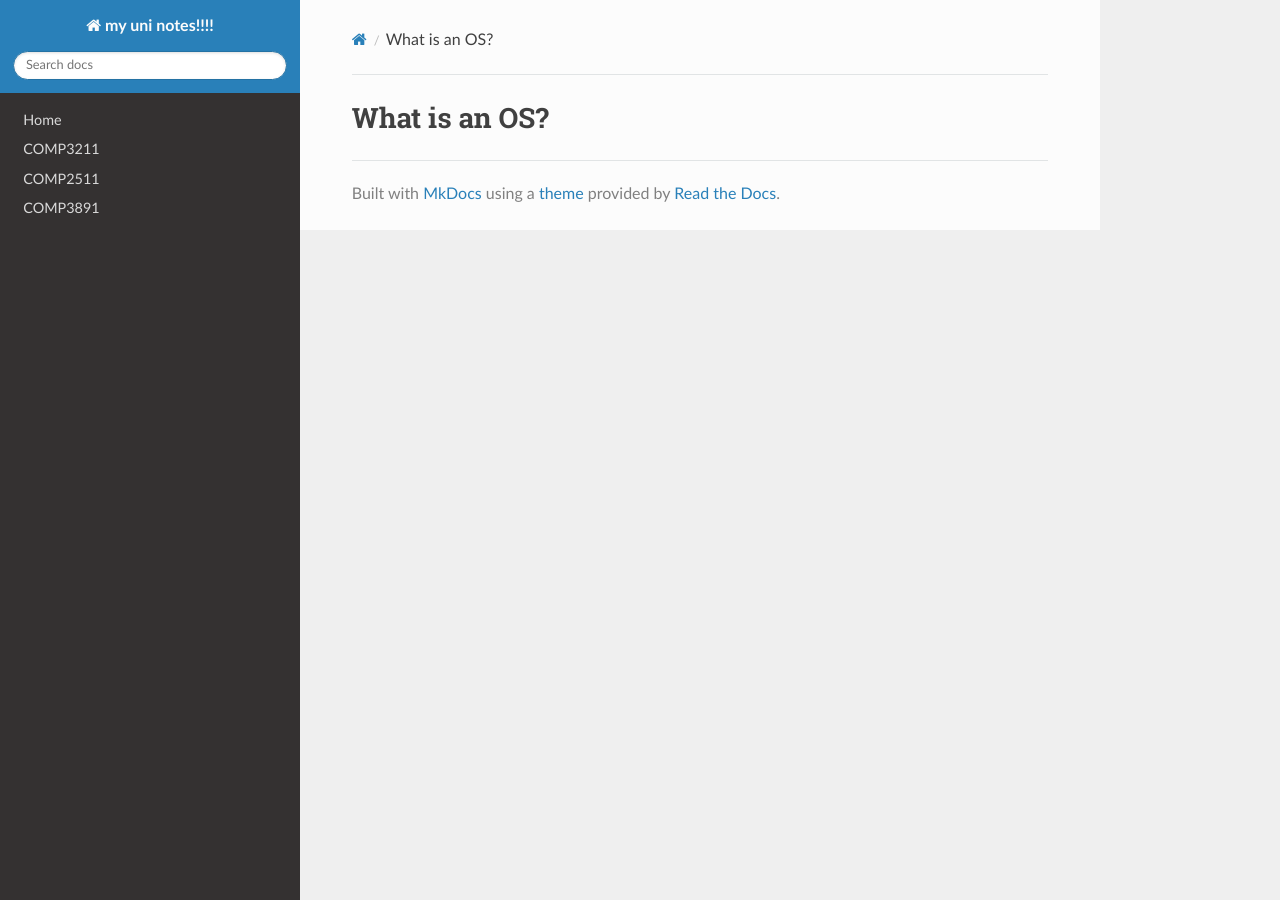
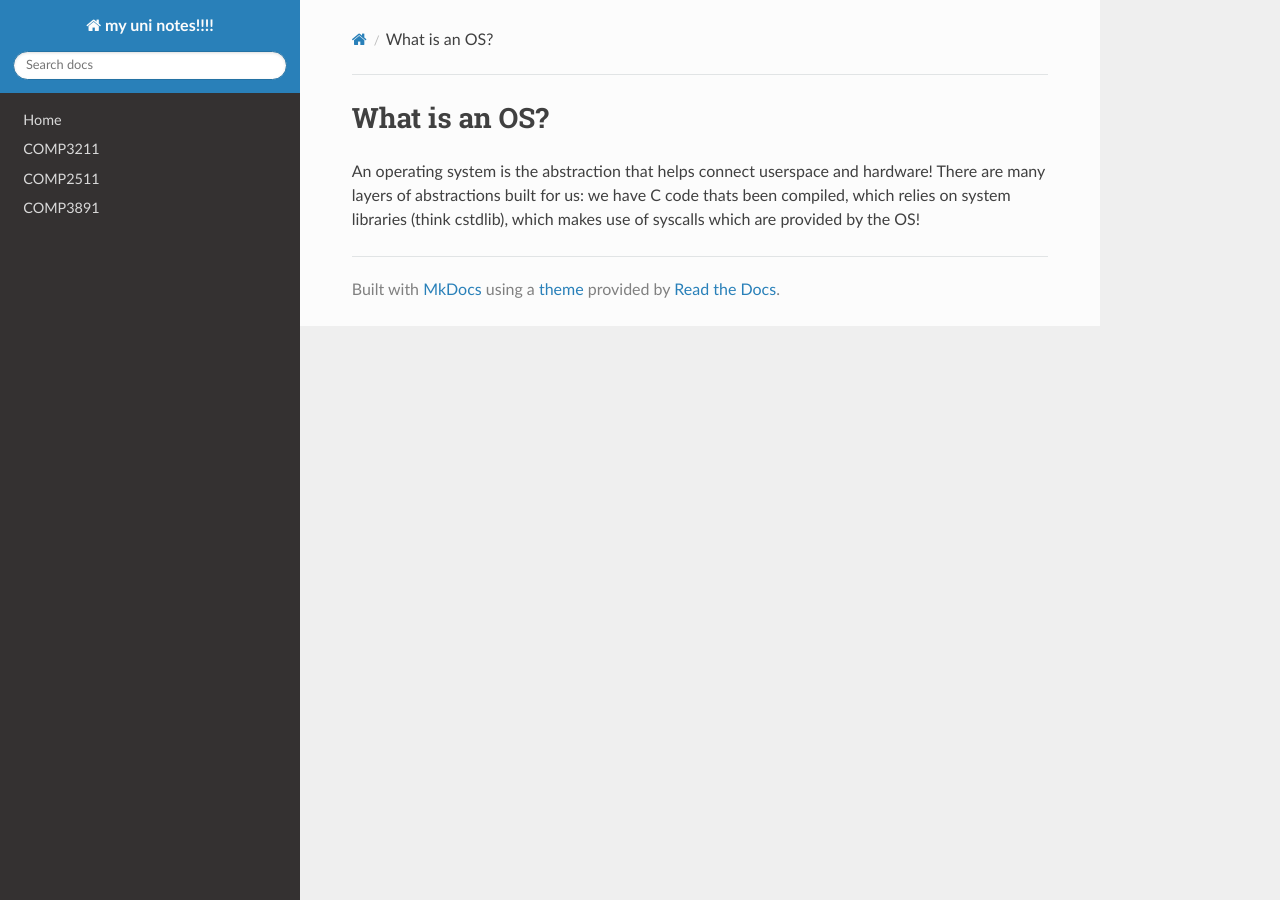
Before and after one commit to suwuako/uni, an MkDocs documentation site: the page built from docs/comp3891/w1.md, in a window 1280 px wide. Built offline with MkDocs 1.6.1, drawn with Linux system fonts in a browser that asks for light colours; nearby versions of some CDN libraries.

Commit message:
docs: test commit for os

```diff
--- a/docs/comp3891/w1.md
+++ b/docs/comp3891/w1.md
@@ -1 +1,6 @@
 # What is an OS?
+
+An operating system is the abstraction that helps connect userspace and hardware! There
+are many layers of abstractions built for us: we have C code thats been compiled, which
+relies on system libraries (think cstdlib), which makes use of syscalls which are provided
+by the OS!
```
